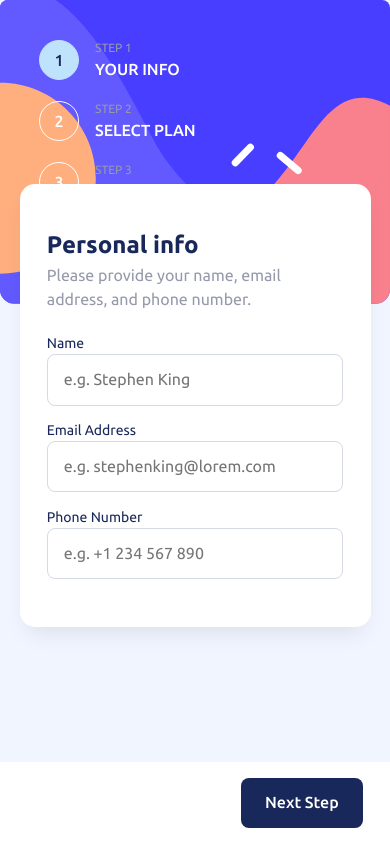
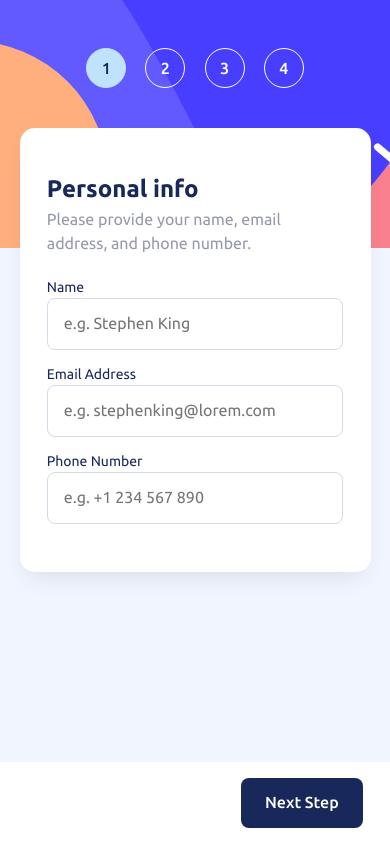
Before and after one commit to anisazade/multistep-form, a Next.js app: page / in a window 390 px wide. Built offline with nearby package versions, Linux system fonts and the light colour scheme.

Commit message:
feat: make form sidebar navigable and improve its accessibility with ARIA roles

```diff
--- a/app/blocks.css
+++ b/app/blocks.css
@@ -94,7 +94,7 @@ form {
         position: absolute;
         inset: 0;
         z-index: 0;
-        transition: 0.2s;
+        transition: border 0.2s;
         &:hover {
             border-color: var(--color-purple-600);
         }
@@ -283,20 +283,22 @@ form {
 }
 
 .form__sidebar {
-    display: flex;
-    flex-direction: column;
-    padding: min(2.5em, 10vw);
-    padding-inline-end: min(6em, 10vw);
+    grid-row: 1 / span 2;
     background-image: url(/bg-sidebar-desktop.svg);
     background-size: cover;
     background-position: bottom left;
+    padding: min(2.5em, 10vw);
     border-radius: 0.5rem;
-    list-style: none;
-    gap: var(--space-400);
-    grid-row: 1 / span 2;
+    padding-inline-end: min(6em, 10vw);
+    ol{
+        display: flex;
+        flex-direction: column;
+        list-style: none;
+        gap: var(--space-400);
+    }
 
     .step__button {
-        display: block flex;
+        display: flex;
         align-items: center;
         gap: 1em;
         background-color: transparent;
@@ -340,6 +342,13 @@ form {
             background-color: hsl(243, 100%, 77%);
             color: var(--color-blue-950);
             border-color: hsl(243, 100%, 77%);
+        }
+        .step__button:not(:disabled){
+            opacity: .8;
+            transition: opacity .1s;
+            &:hover{
+                opacity: 1;
+            }
         }
     }
 
@@ -434,13 +443,16 @@ form {
         margin-block-start: auto;
     }
 
-    .form-sidebar {
-        flex-direction: row;
-        justify-content: center;
-        align-items: center;
+    .form__sidebar {
         border-radius: 0px;
         padding-block: 3rem 10rem;
         background-image: url(/bg-sidebar-mobile.svg);
+
+        ol{
+            flex-direction: row;
+            justify-content: center;
+            align-items: center;
+        }
 
         .step__heading {
             display: none;
--- a/app/ui/sidebar.tsx
+++ b/app/ui/sidebar.tsx
@@ -2,24 +2,26 @@
 
 function Step({
     step,
-    children,
+    step_name,
     isActive,
     isPassed,
+    isDisabled,
     onClick,
 }: {
     step: number;
-    children: React.ReactNode;
+    step_name: string;
     isActive: boolean;
     isPassed: boolean;
+    isDisabled: boolean;
     onClick: () => void;
 }) {
     return (
         <li className="step" data-state={isActive ? 'active' : isPassed ? 'passed' : 'upcoming'}>
-            <button className="step__button" onClick={onClick} disabled={!isPassed}>
+            <button className="step__button" aria-current={isActive ? "step" : undefined} aria-label={`Step ${step}: ${step_name} ${isPassed && ", completed"}`} onClick={onClick} disabled={isDisabled} type="button">
                 <span className="step__marker">{step}</span>
                 <div className="step__heading">
                     <span>step {step}</span>
-                    <span>{children}</span>
+                    <span>{step_name}</span>
                 </div>
             </button>
         </li>
@@ -28,21 +30,23 @@ function Step({
 
 export default function Sidebar({ active_step, stepChange, steps }: { active_step: number, stepChange:(step_num: number) => void, steps:Array<string> }) {
     return (
-        <ol className="form__sidebar">
+        <nav aria-label="Subscription form steps" className="form__sidebar">
+            <ol>
                 {steps.map((step_name, i) => {
                     const step_num = i+1;
                     return (
                         <Step
                             step={step_num}
+                            step_name={step_name}
                             key={step_num}
                             isPassed={step_num < active_step}
                             isActive={step_num == active_step}
                             onClick={()=>stepChange(step_num)}
-                    >
-                        {step_name}{' '}
-                    </Step>
+                            isDisabled= {active_step === 5 || step_num > active_step}
+                        />
                     );
                 })}
             </ol>
+        </nav>
     );
 }
--- a/app/ui/subscriptionForm.tsx
+++ b/app/ui/subscriptionForm.tsx
@@ -88,7 +88,7 @@ export default function SubscriptionForm() {
                         event.currentTarget.checkValidity() &&
                         event.nativeEvent.submitter === next_button.current
                     ) {
-                        setStep(step + 1);
+                        setStep((step)=>step + 1);
                     } else if (event.nativeEvent.submitter === confirm_button.current) {
                         setStep(5);
                         setData(initial_form_value);
```
Lines whose indentation alone changed are shown as unchanged.
